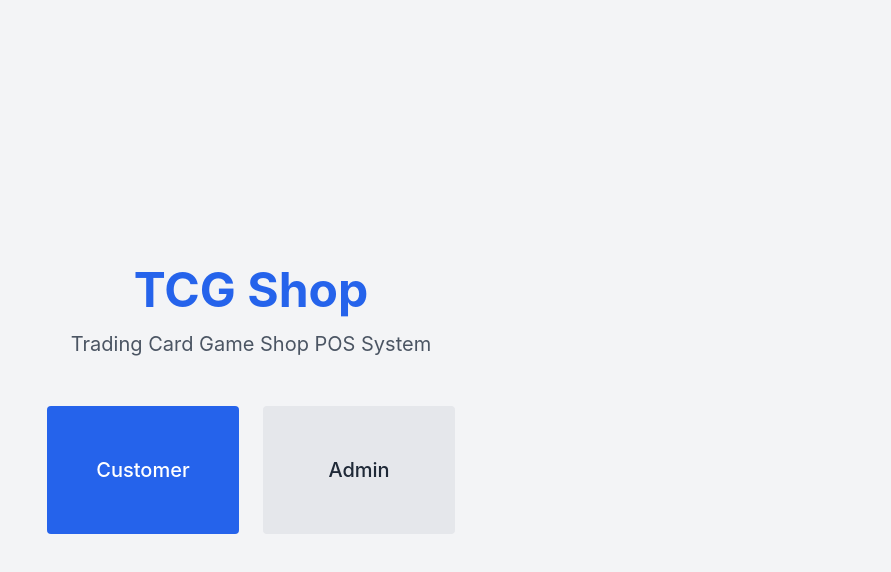
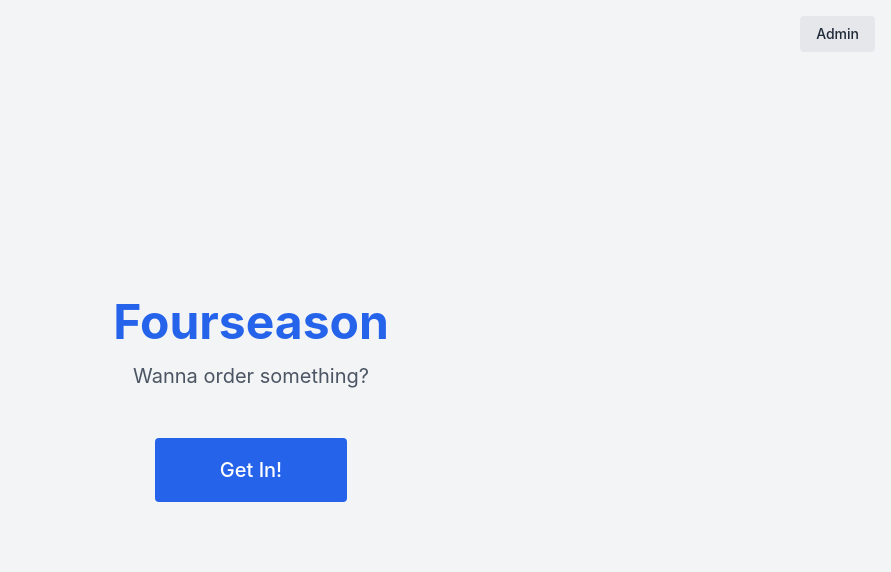
Before and after one commit to Thomasrnd/tcg-pos-frontend, a React (Create React App) app: page / in a window 1280 px wide. Shown: the top 572 px of the page, without its empty margins (389-1280 px from the left). Built offline with nearby package versions, Linux system fonts and the light colour scheme; no server answers.

Commit message:
redesign landing page

```diff
--- a/src/components/common/Logo.js
+++ b/src/components/common/Logo.js
@@ -9,7 +9,7 @@ const Logo = ({ size = 'medium' }) => {
 
   return (
     <div className={`font-bold ${sizes[size]} text-blue-600`}>
-      TCG Shop
+      Fourseason
     </div>
   );
 };
--- a/src/pages/customer/Checkout.js
+++ b/src/pages/customer/Checkout.js
@@ -173,9 +173,9 @@ const Checkout = () => {
                   Please transfer the total amount to the following account:
                 </p>
                 <div className="bg-gray-100 p-4 rounded mb-4">
-                  <p className="font-medium">Bank: Example Bank</p>
-                  <p className="font-medium">Account: 123-456-7890</p>
-                  <p className="font-medium">Name: TCG Shop</p>
+                  <p className="font-medium">Bank: BCA</p>
+                  <p className="font-medium">Account: 5931065361</p>
+                  <p className="font-medium">Name: Vincentius Geoffrey</p>
                   <p className="font-medium">Amount: {formatIDR(totalAmount)}</p>
                 </div>
                 <p className="text-gray-600 mb-4">
--- a/src/pages/landing/LandingPage.js
+++ b/src/pages/landing/LandingPage.js
@@ -5,24 +5,30 @@ import Button from '../../components/common/Button';
 
 const LandingPage = () => {
   return (
-    <div className="min-h-screen flex flex-col items-center justify-center bg-gray-100">
-      <div className="text-center mb-12">
-        <Logo size="large" />
-        <h2 className="mt-4 text-xl text-gray-600">Trading Card Game Shop POS System</h2>
-      </div>
-
-      <div className="flex flex-col sm:flex-row gap-6">
-        <Link to="/order">
-          <Button variant="primary" className="w-48 h-32 text-xl">
-            Customer
-          </Button>
-        </Link>
-
+    <div className="min-h-screen flex flex-col relative bg-gray-100">
+      {/* Admin Button in Top Right Corner */}
+      <div className="absolute top-4 right-4">
         <Link to="/admin/login">
-          <Button variant="secondary" className="w-48 h-32 text-xl">
+          <Button variant="secondary" className="text-sm px-3 py-1">
             Admin
           </Button>
         </Link>
+      </div>
+
+      {/* Main Content */}
+      <div className="flex flex-col items-center justify-center flex-grow">
+        <div className="text-center mb-12">
+          <Logo size="large" />
+          <h2 className="mt-4 text-xl text-gray-600">Wanna order something?</h2>
+        </div>
+
+        <div className="flex flex-col items-center">
+          <Link to="/order">
+            <Button variant="primary" className="w-48 h-16 text-xl">
+              Get In!
+            </Button>
+          </Link>
+        </div>
       </div>
     </div>
   );
```
